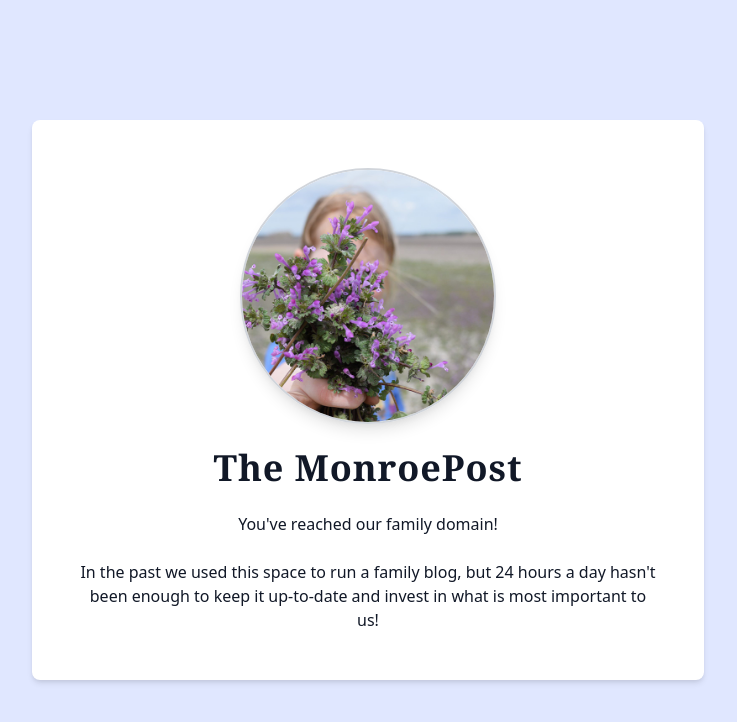
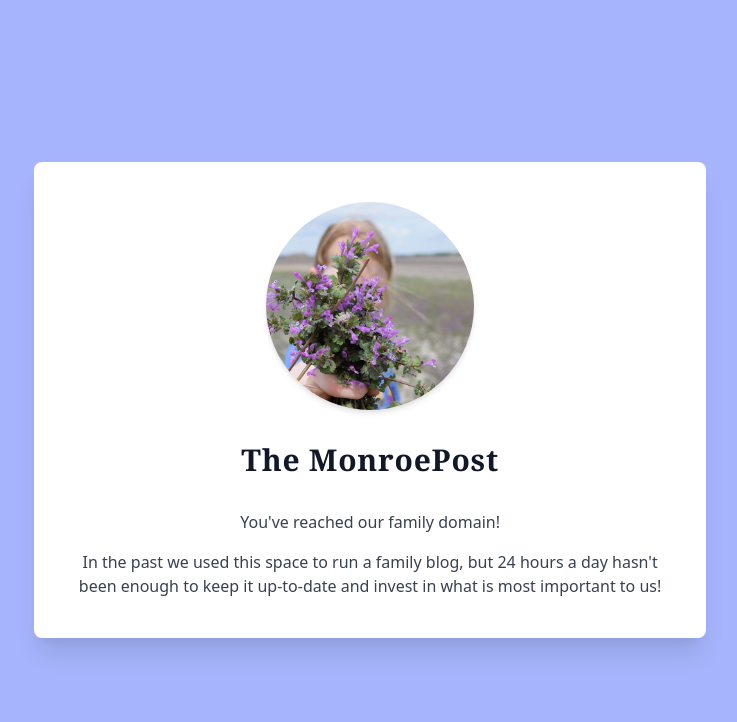
Before and after one commit to wamonroe/monroepost.com, a website built with Vite: page src/index.html in a window 1280 px wide. Shown: the whole page, without its empty margins (272-1009 px from the left). Built offline with nearby package versions, Linux system fonts and the light colour scheme; some packages are replaced by stand-ins of ours.

Commit message:
ITweaks to styling

```diff
--- a/src/index.html
+++ b/src/index.html
@@ -1,5 +1,5 @@
 <!DOCTYPE html>
-<html class="w-full h-full">
+<html class="bg-indigo-300">
 
 <head>
   <meta charset="UTF-8" />
@@ -8,22 +8,33 @@
   <link href="/assets/css/main.css" rel="stylesheet">
 </head>
 
-<body class="flex flex-col items-center w-full h-full text-gray-900 bg-indigo-100 lg:justify-center">
-  <div
-    class="flex flex-col items-center h-full max-w-2xl p-6 m-4 space-y-6 overflow-y-auto bg-white rounded-lg shadow-md md:m-12 md:h-auto md:p-12">
-    <div class="flex-none w-56 h-56 overflow-hidden border-2 border-gray-300 rounded-full shadow-lg sm:h-64 sm:w-64">
-      <img src="assets/img/flowers.jpg" class="w-full h-full" />
+<body>
+  <div class="fixed inset-0 z-10 overflow-y-auto">
+    <div class="flex items-center justify-center min-h-screen px-4 pt-4 pb-20 text-center md:block md:p-0">
+      <!-- This element is to trick the browser into centering the contents. -->
+      <span class="hidden md:inline-block md:align-middle md:h-screen" aria-hidden="true">&#8203;</span>
+
+      <div
+        class="inline-block px-4 py-10 overflow-hidden text-left align-bottom transition-all transform bg-white rounded-lg shadow-xl md:my-8 md:align-middle md:max-w-2xl md:w-full md:px-8">
+        <div>
+          <img src="assets/img/flowers.jpg" class="mx-auto rounded-full shadow-md w-52 h-52" />
+          <div class="mt-8 text-center">
+            <h1 class="font-serif text-3xl font-bold tracking-wide text-gray-900">
+              The MonroePost
+            </h1>
+            <div class="mt-8 space-y-4">
+              <p class="text-gray-700">
+                You've reached our family domain!
+              </p>
+              <p class="text-gray-700">
+                In the past we used this space to run a family blog, but 24 hours a day hasn't been enough to keep it
+                up-to-date and invest in what is most important to us!
+              </p>
+            </div>
+          </div>
+        </div>
+      </div>
     </div>
-    <h1 class="w-full font-serif text-4xl font-bold tracking-wide text-center">
-      The MonroePost
-    </h1>
-    <p class="w-full text-center">
-      You've reached our family domain!
-    </p>
-    <p class="w-full text-center">
-      In the past we used this space to run a family blog, but 24 hours a day hasn't been enough to
-      keep it up-to-date and invest in what is most important to us!
-    </p>
   </div>
 </body>
 
```
